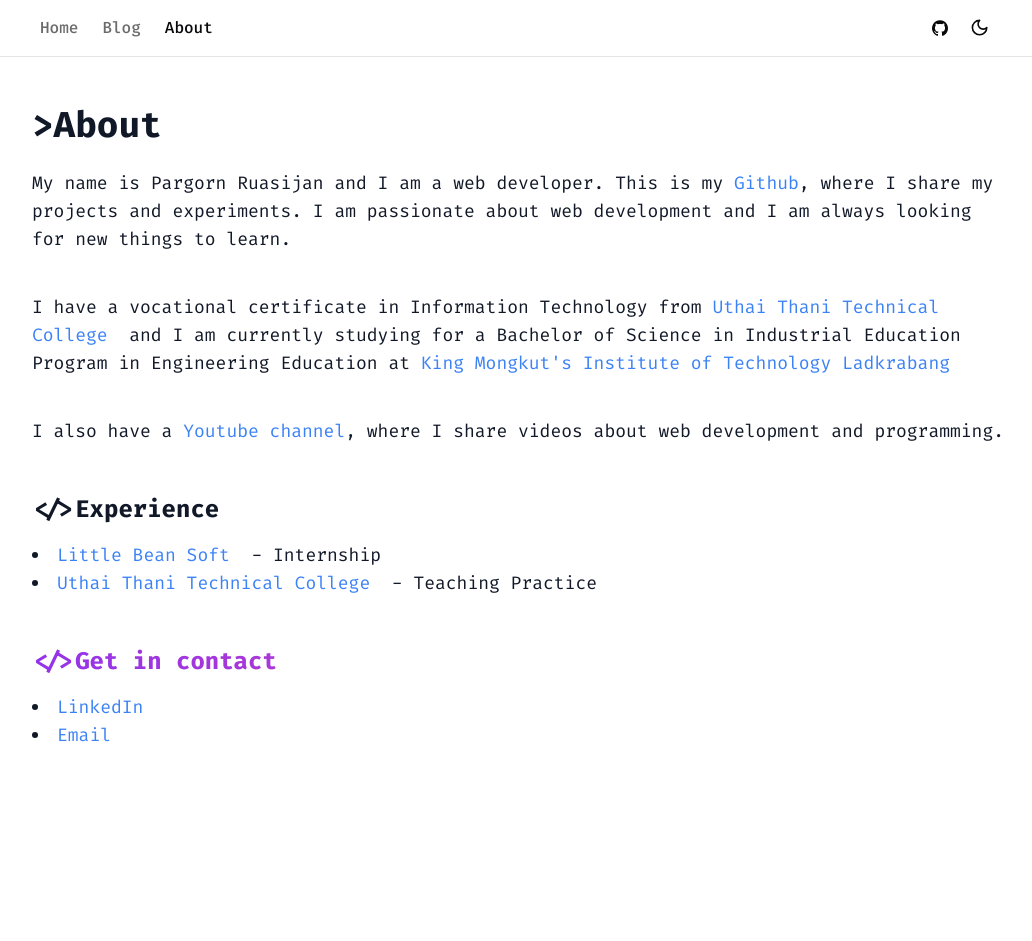
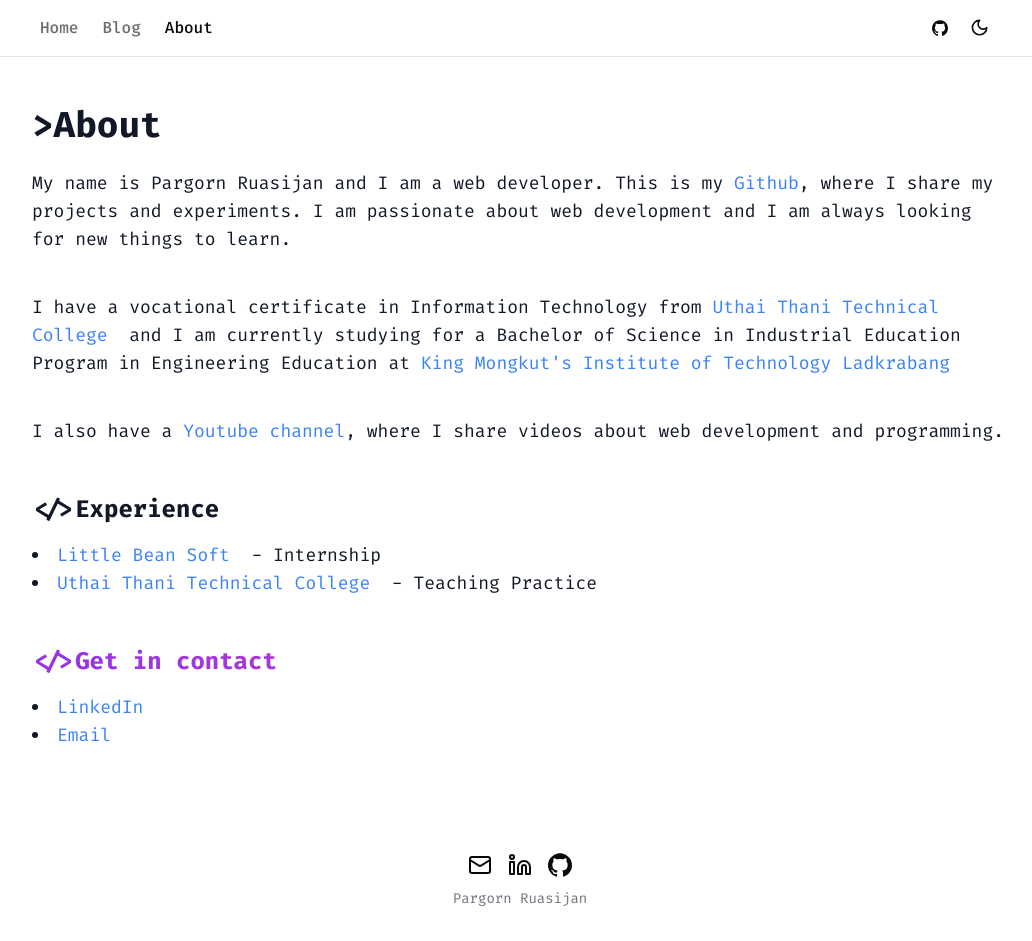
Before and after one commit to xNewz/static-blog-ts, a Next.js app: page /about in a window 1280 px wide. Shown: the whole page, without its empty margins (120-1152 px from the left). Before the commit the page ends 800 px from the top, so only its background shows below. Built offline with nearby package versions, Linux system fonts and the light colour scheme; no server answers.

Commit message:
add: site footer

```diff
--- a/app/layout.tsx
+++ b/app/layout.tsx
@@ -5,6 +5,7 @@
 import { SiteHeader } from "@/components/site-header";
 import { Providers } from "@/components/providers";
 import { siteConfig } from "@/config/site";
+import { SiteFooter } from "@/components/site-footer";
 
 const fira = Fira_Code({ subsets: ["latin"], variable: "--font-sans" });
 
@@ -39,6 +40,7 @@
           <div className="releative flex min-h-dvh flex-col bg-background">
             <SiteHeader />
             <main className="flex-1">{children}</main>
+            <SiteFooter />
           </div>
         </Providers>
       </body>
--- a/components/icons.tsx
+++ b/components/icons.tsx
@@ -1,3 +1,5 @@
+import { Linkedin } from "lucide-react";
+
 type IconProps = React.HTMLAttributes<SVGElement>;
 
 export const Icons = {
@@ -17,20 +19,7 @@
       <circle cx="5" cy="19" r="1" />
     </svg>
   ),
-  twitter: (props: IconProps) => (
-    <svg
-      {...props}
-      height="23"
-      viewBox="0 0 1200 1227"
-      width="23"
-      xmlns="http://www.w3.org/2000/svg"
-    >
-      <path
-        fill="currentColor"
-        d="M714.163 519.284L1160.89 0H1055.03L667.137 450.887L357.328 0H0L468.492 681.821L0 1226.37H105.866L515.491 750.218L842.672 1226.37H1200L714.137 519.284H714.163ZM569.165 687.828L521.697 619.934L144.011 79.6944H306.615L611.412 515.685L658.88 583.579L1055.08 1150.3H892.476L569.165 687.854V687.828Z"
-      />
-    </svg>
-  ),
+  Linkedin: (props: IconProps) => <Linkedin {...props} />,
   gitHub: (props: IconProps) => (
     <svg viewBox="0 0 438.549 438.549" {...props}>
       <path
--- /dev/null
+++ b/components/site-footer.tsx
@@ -0,0 +1,31 @@
+import { siteConfig } from "@/config/site";
+import { Mail } from "lucide-react";
+import { Icons } from "./icons";
+
+export function SiteFooter() {
+  return (
+    <footer>
+      <div className="mb-6 mt-14 flex flex-col items-center">
+        <div className="mb-3 flex space-x-4">
+          <a target="_blank" rel="noreferrer" href="mailto:hello@example.com">
+            <span className="sr-only">Mail</span>
+            <Mail className="h-6 w-6" />
+          </a>
+          <a target="_blank" rel="noreferrer" href={siteConfig.links.linkedin}>
+            <span className="sr-only">LinkedIn</span>
+            <Icons.Linkedin className="h-6 w-6" />
+          </a>
+          <a target="_blank" rel="noreferrer" href={siteConfig.links.github}>
+            <span className="sr-only">GitHub</span>
+            <Icons.gitHub className="h-6 w-6" />
+          </a>
+        </div>
+        <div className="mb-2 flex space-x-2 text-sm text-muted-foreground">
+          <a href={siteConfig.links.personalSite} target="_blank">
+            {siteConfig.name}
+          </a>
+        </div>
+      </div>
+    </footer>
+  );
+}
--- a/config/site.ts
+++ b/config/site.ts
@@ -8,6 +8,7 @@
   links: {
     github: "https://github.com/xnewz",
     personalSite: "https://xnewz.site",
+    linkedin: "https://www.linkedin.com/in/pargorn-ru",
   },
   blog: {
     title: "Blog",
```
